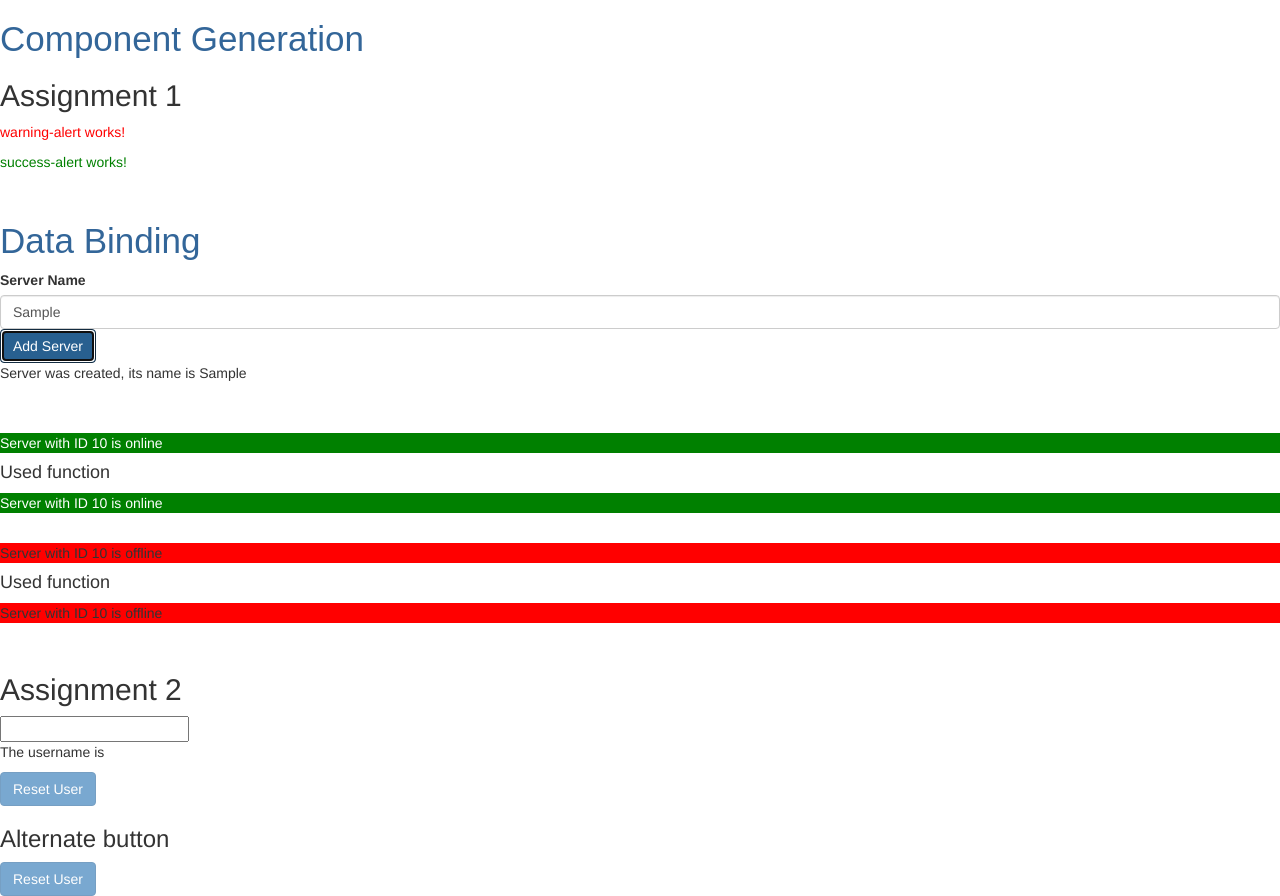
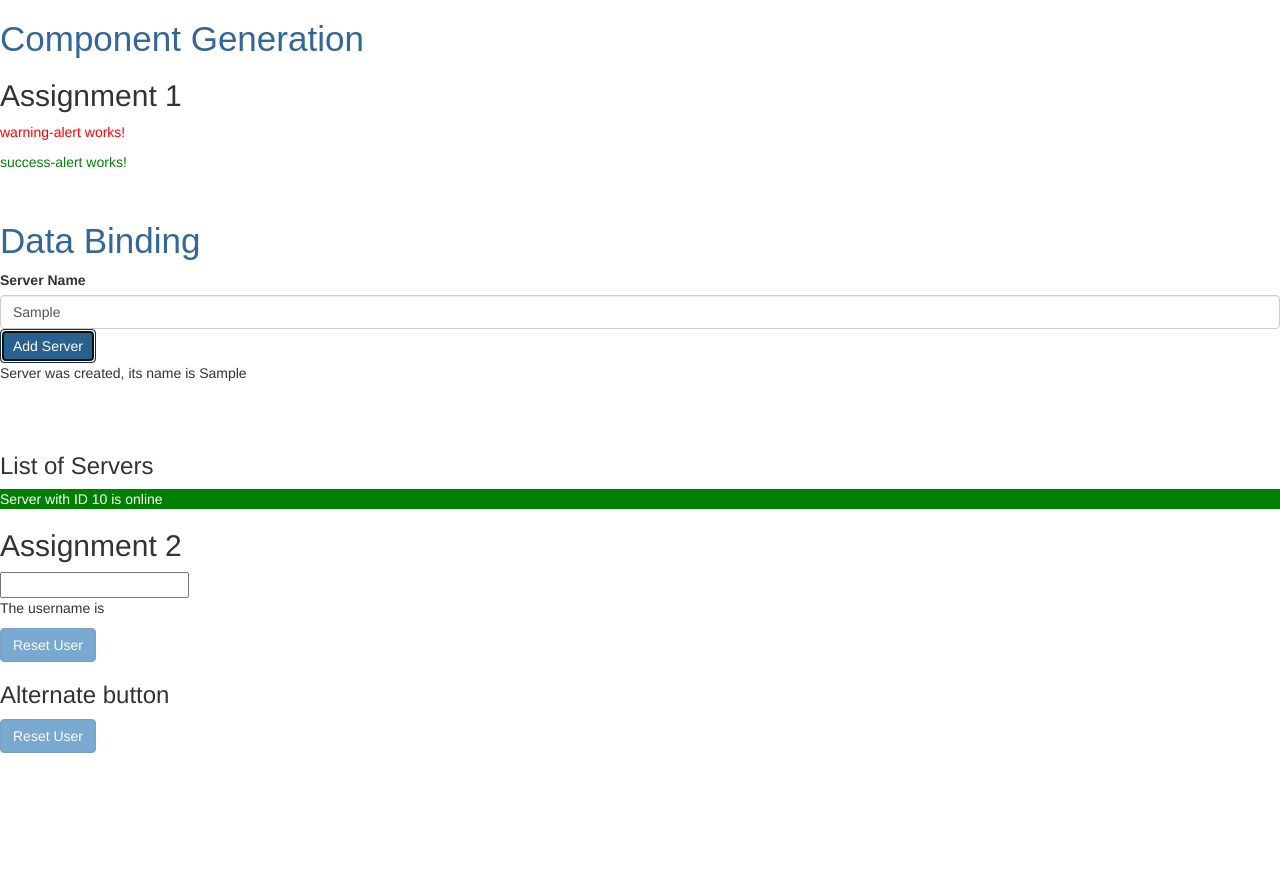
Before and after one commit to ddang9390/Tour-of-Heroes, an Angular app in the folder Angular-Apps/my-app/: page / in a window 1280 px wide. Both pictures are taken after typing "Sample" into the empty fields and a click on the button "Add Server". After the commit the page ends 800 px from the top, so only its background shows below. Built offline with nearby package versions, Linux system fonts and the light colour scheme.

Commit message:
Learned more about ngFor

```diff
--- a/Angular-Apps/my-app/src/app/server/server.component.html
+++ b/Angular-Apps/my-app/src/app/server/server.component.html
@@ -1,6 +1,6 @@
 <p [ngStyle]="{backgroundColor: getColor()}"
     [ngClass]="{online: serverStatus === 'online'}">{{'Server'}} with ID {{serverID}} is {{serverStatus}}</p>
-<h4>Used function</h4>
+<!--Used function
 <p [ngStyle]="{backgroundColor: getColor()}"
     [ngClass]="{online: serverStatus === 'online'}">{{'Server'}} with ID {{serverID}} is {{getServerStatus()}}</p>
-<br>
+-->
--- a/Angular-Apps/my-app/src/app/servers/servers.component.html
+++ b/Angular-Apps/my-app/src/app/servers/servers.component.html
@@ -11,6 +11,5 @@
 </ng-template>
 <br><br>
 
-
-<app-server></app-server>
-<app-server></app-server>
+<h3>List of Servers</h3>
+<app-server *ngFor="let server of servers"></app-server>
--- a/Angular-Apps/my-app/src/app/servers/servers.component.ts
+++ b/Angular-Apps/my-app/src/app/servers/servers.component.ts
@@ -10,6 +10,8 @@ export class ServersComponent implements OnInit {
   allowNewServer = false;
   serverCreationStatus = "No server was created";
   serverCreated = false;
+  servers = [];
+
   constructor() {
     setTimeout(() => {
       this.allowNewServer = true;
@@ -18,6 +20,7 @@ export class ServersComponent implements OnInit {
 
   onCreateServer(){
     this.serverCreated = true;
+    this.servers.push(this.serverName);
     this.serverCreationStatus = "Server was created";
   }
 
```
